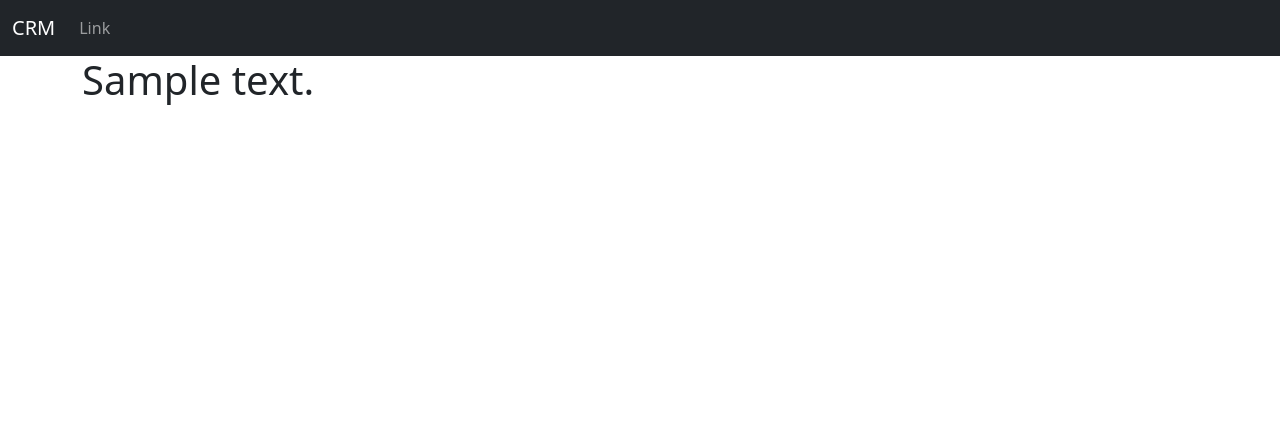
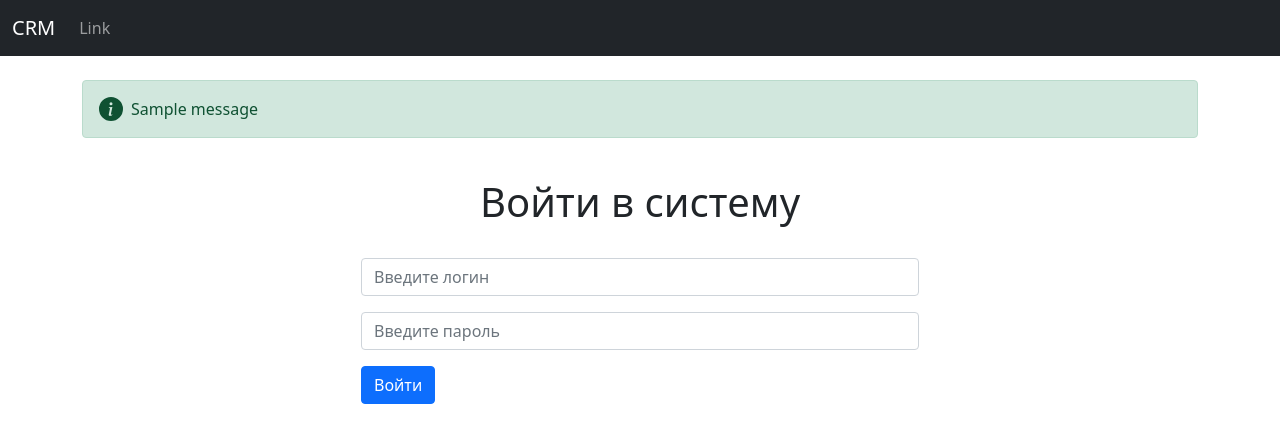
Before and after one commit to mamonovstepan/django-pet-project, a Django app: template crm/templates/crm/home.html in a window 1280 px wide. Shown: the top 443 px of the page. Run offline with Django 4.2, Linux system fonts and the light colour scheme; the template is opened without the code that fills it: most values are stand-ins (such as "Sample title", 1, 10 or a date in 2020); one stand-in notice (Sample message) is shown.

Commit message:
изменил щаблоны

```diff
--- a/crm/templates/base.html
+++ b/crm/templates/base.html
@@ -8,12 +8,18 @@
     <!-- Bootstrap CSS -->
     <link href="https://cdn.jsdelivr.net/npm/bootstrap@5.0.2/dist/css/bootstrap.min.css" rel="stylesheet" integrity="sha384-EVSTQN3/azprG1Anm3QDgpJLIm9Nao0Yz1ztcQTwFspd3yD65VohhpuuCOmLASjC" crossorigin="anonymous">
 
-    <title>{{ title }}</title>
+    <title>CRM-system</title>
   </head>
   <body>
     {% include "navbar.html" %}
     <div class="container">
-        {% block content %}{% endblock content %}
+
+      <br/>
+      {% include "messages.html" %}
+
+      {% block content %}
+      {% endblock content %}
+
     </div>
     <script src="https://cdn.jsdelivr.net/npm/bootstrap@5.0.2/dist/js/bootstrap.bundle.min.js" integrity="sha384-MrcW6ZMFYlzcLA8Nl+NtUVF0sA7MsXsP1UyJoMp4YLEuNSfAP+JcXn/tWtIaxVXM" crossorigin="anonymous"></script>
   </body>
--- a/crm/templates/crm/home.html
+++ b/crm/templates/crm/home.html
@@ -1,5 +1,28 @@
 {% extends "base.html" %}
 
 {% block content %}
-    <h1>{{ text }}</h1>
+    <div class="col-md-6 offset-md-3">
+        {% if user.is_authenticated %}
+
+        <h1 align="center">Добро пожаловать, {{ user.first_name }}</h1>
+
+        {% else %}
+
+        <br/>
+        <h1 align="center">Войти в систему</h1>
+        <br/>
+        <form action="{% url "home" %}" method="post">
+            {% csrf_token %}
+            <div class="mb-3">
+                <input type="text" class="form-control"
+                name="login" placeholder="Введите логин" Required>
+            </div>
+            <div class="mb-3">
+                <input type="password" class="form-control"
+                name="password" placeholder="Введите пароль" Required>
+            </div>
+            <button type="submit" class="btn btn-primary">Войти</button>
+        </form>
+        {% endif %}
+    </div>
 {% endblock content %}
--- /dev/null
+++ b/crm/templates/messages.html
@@ -0,0 +1,21 @@
+<svg xmlns="http://www.w3.org/2000/svg" style="display: none;">
+  <symbol id="check-circle-fill" fill="currentColor" viewBox="0 0 16 16">
+    <path d="M16 8A8 8 0 1 1 0 8a8 8 0 0 1 16 0zm-3.97-3.03a.75.75 0 0 0-1.08.022L7.477 9.417 5.384 7.323a.75.75 0 0 0-1.06 1.06L6.97 11.03a.75.75 0 0 0 1.079-.02l3.992-4.99a.75.75 0 0 0-.01-1.05z"/>
+  </symbol>
+  <symbol id="info-fill" fill="currentColor" viewBox="0 0 16 16">
+    <path d="M8 16A8 8 0 1 0 8 0a8 8 0 0 0 0 16zm.93-9.412-1 4.705c-.07.34.029.533.304.533.194 0 .487-.07.686-.246l-.088.416c-.287.346-.92.598-1.465.598-.703 0-1.002-.422-.808-1.319l.738-3.468c.064-.293.006-.399-.287-.47l-.451-.081.082-.381 2.29-.287zM8 5.5a1 1 0 1 1 0-2 1 1 0 0 1 0 2z"/>
+  </symbol>
+  <symbol id="exclamation-triangle-fill" fill="currentColor" viewBox="0 0 16 16">
+    <path d="M8.982 1.566a1.13 1.13 0 0 0-1.96 0L.165 13.233c-.457.778.091 1.767.98 1.767h13.713c.889 0 1.438-.99.98-1.767L8.982 1.566zM8 5c.535 0 .954.462.9.995l-.35 3.507a.552.552 0 0 1-1.1 0L7.1 5.995A.905.905 0 0 1 8 5zm.002 6a1 1 0 1 1 0 2 1 1 0 0 1 0-2z"/>
+  </symbol>
+</svg>
+
+{% for message in messages %}
+<div class="{{ message.tags }}" role="alert">
+  <svg class="bi flex-shrink-0 me-2" width="24" height="24" role="img"
+  aria-label="Info:"><use xlink:href="#info-fill"/></svg>
+  <div>
+    {{ message }}
+  </div>
+</div>
+{% endfor %}
```
